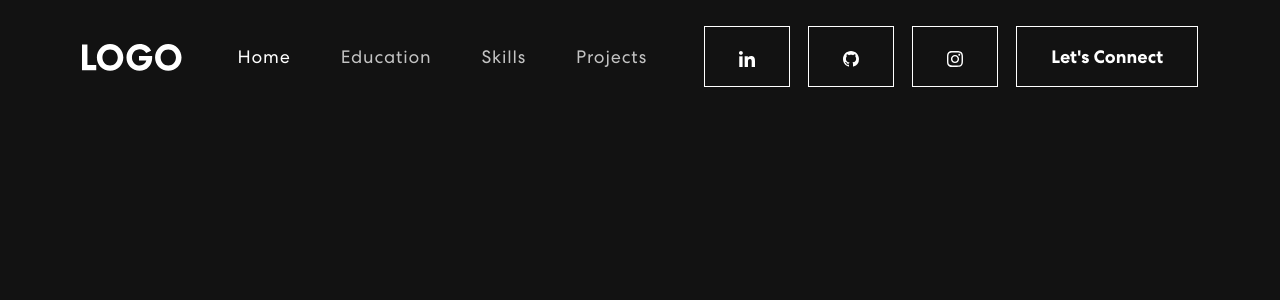
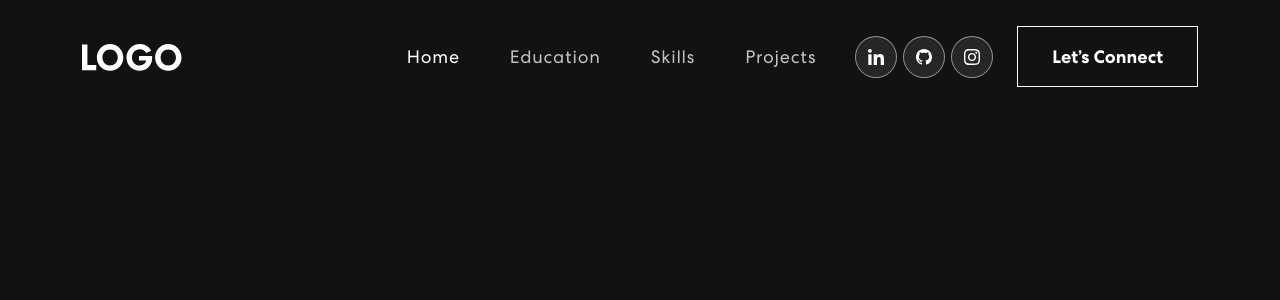
Before and after one commit to khaihuyenn/personal-portfolio, a React (Create React App) app: page / in a window 1280 px wide. Shown: the top 300 px of the page. Built offline with nearby package versions, Linux system fonts and the light colour scheme.

Commit message:
Fix social icons animation

```diff
--- a/src/components/NavBar.js
+++ b/src/components/NavBar.js
@@ -4,6 +4,8 @@ import logo from '../asset/img/logo.svg';
 import navIcon1 from '../asset/img/nav-icon1.svg';
 import navIcon2 from '../asset/img/nav-icon2.svg';
 import navIcon3 from '../asset/img/nav-icon3.svg';
+import { HashLink } from 'react-router-hash-link';
+import { BrowserRouter as Router } from "react-router-dom"
 
 export const NavBar = () => {
     const [activeLink, setActiveLink] = useState('home');
@@ -26,9 +28,10 @@ export const NavBar = () => {
       setActiveLink(value);
     }
     return (
+      <Router>
       <Navbar expand="md" className={scrolled ? "scrolled" : ""}>
         <Container>
-        <Navbar.Brand href="home">
+          <Navbar.Brand href="/">
             <img src={logo} alt="Logo" />
           </Navbar.Brand>
           <Navbar.Toggle aria-controls="basic-navbar-nav">
@@ -37,29 +40,23 @@ export const NavBar = () => {
           <Navbar.Collapse id="basic-navbar-nav">
             <Nav className="ms-auto">
               <Nav.Link href="#home" className={activeLink === 'home' ? 'active navbar-link' : 'navbar-link'} onClick={() => onUpdateActiveLink('home')}>Home</Nav.Link>
-            <Nav.Link href="#education" className={activeLink === 'education' ? 'active navbar-link' : 'navbar-link'} onClick={() => onUpdateActiveLink('education')}>Education</Nav.Link>
+              <Nav.Link href="#home" className={activeLink === 'education' ? 'active navbar-link' : 'navbar-link'} onClick={() => onUpdateActiveLink('education')}>Education</Nav.Link>
               <Nav.Link href="#skills" className={activeLink === 'skills' ? 'active navbar-link' : 'navbar-link'} onClick={() => onUpdateActiveLink('skills')}>Skills</Nav.Link>
               <Nav.Link href="#projects" className={activeLink === 'projects' ? 'active navbar-link' : 'navbar-link'} onClick={() => onUpdateActiveLink('projects')}>Projects</Nav.Link>
             </Nav>
             <span className="navbar-text">
               <div className="social-icon">
-               <button onClick={() => console.log('Social Icon 1')}>
-                 <img src={navIcon1} alt="" />
-               </button>
-               <button onClick={() => console.log('Social Icon 2')}>
-                 <img src={navIcon2} alt="" />
-               </button>
-               <button onClick={() => console.log('Social Icon 3')}>
-                 <img src={navIcon3} alt="" />
-               </button>
+                <a href="#"><img src={navIcon1} alt="" /></a>
+                <a href="#"><img src={navIcon2} alt="" /></a>
+                <a href="#"><img src={navIcon3} alt="" /></a>
               </div>
-
-             <button className="vvd" onClick={() => console.log('connect')}>
-              <span>Let's Connect</span>
-             </button>
+              <HashLink to='#connect'>
+                <button className="vvd"><span>Let’s Connect</span></button>
+              </HashLink>
             </span>
           </Navbar.Collapse>
         </Container>
       </Navbar>
+    </Router>
       )
 }
```
Lines whose indentation alone changed are shown as unchanged.
